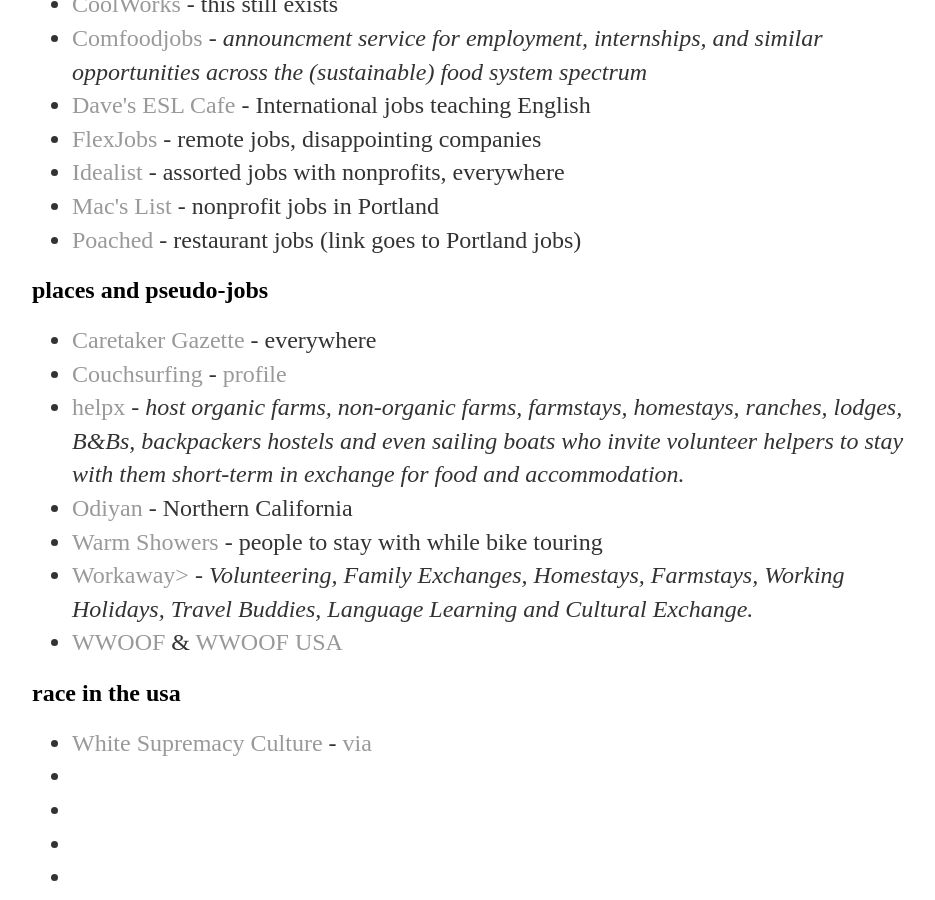
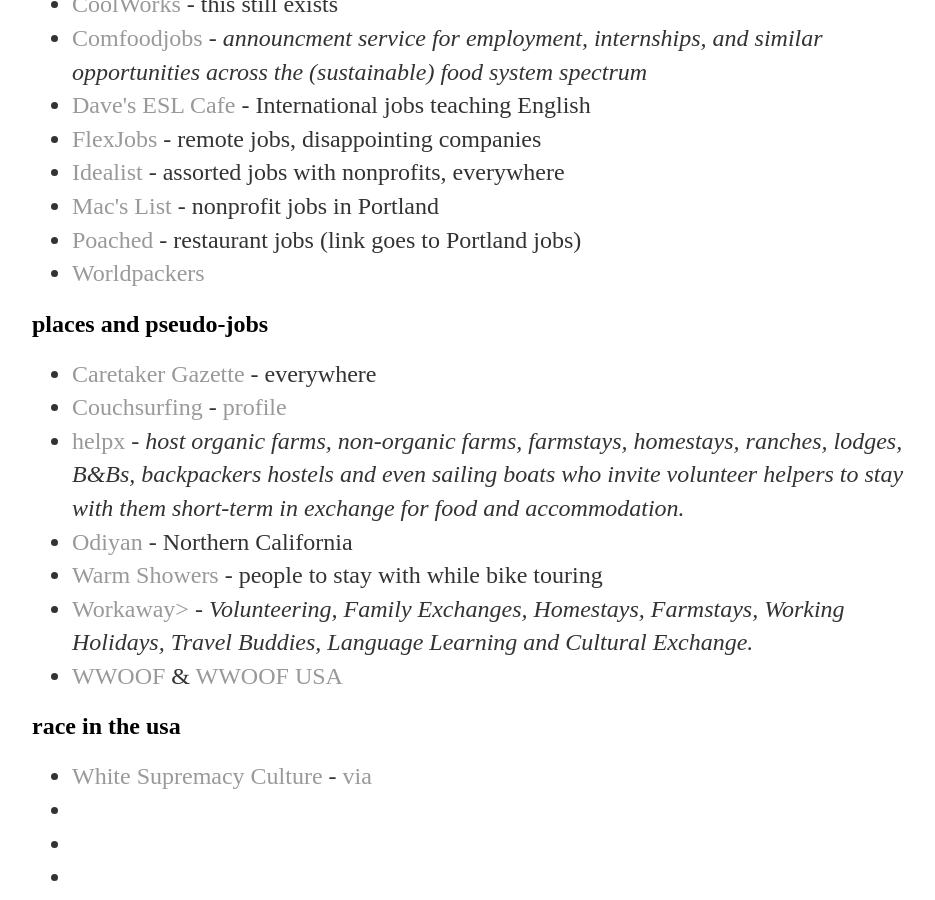
Before and after one commit to aniola/aniola.github.io, a Jekyll site: the page bookmarks.html, which Jekyll copies as it is, in a window 1280 px wide and 900 px high, scrolled down 305 px. Shown: the whole window, without its empty margins (160-1095 px from the left). Built offline with Jekyll 4.4.1, drawn with Linux system fonts in a browser that asks for light colours.

Commit message:
Update bookmarks.html

```diff
--- a/bookmarks.html
+++ b/bookmarks.html
@@ -25,7 +25,6 @@
 
     <h2>jobs</h2>
 <ul>
-
 	<li> <a href="http://www.backdoorjobs.com/">Backdoorjobs</a> - a few assorted idealistic jobs
  	<li> <a href="https://www.coolworks.com/">CoolWorks</a> - this still exists
 	<li><a href="https://elist.tufts.edu/wws/subscribe/comfoodjobs">Comfoodjobs</a> -<em> announcment service for employment, internships, and similar opportunities across the (sustainable) food system spectrum</em>
@@ -34,6 +33,7 @@
 	<li> <a href="https://www.idealist.org/en/">Idealist</a> - assorted jobs with nonprofits, everywhere
 	<li> <a href="https://www.macslist.org/">Mac's List</a> - nonprofit jobs in Portland
 	<li> <a href="https://poachedjobs.com/jobs/all/portland+or">Poached</a> - restaurant jobs (link goes to Portland jobs)
+	<li><a href="https://www.worldpackers.com/">Worldpackers</a>
 </ul>
 
 <h2>places and pseudo-jobs</h2>
```
